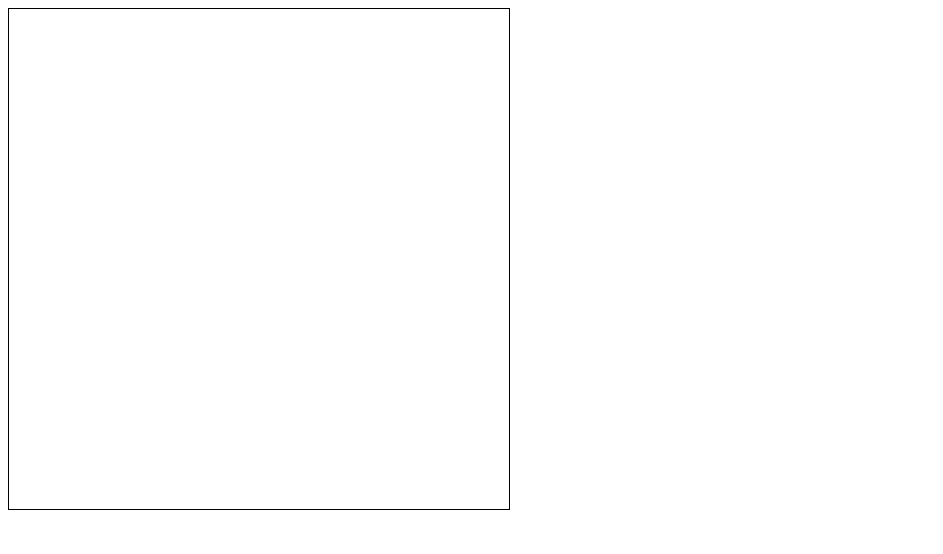
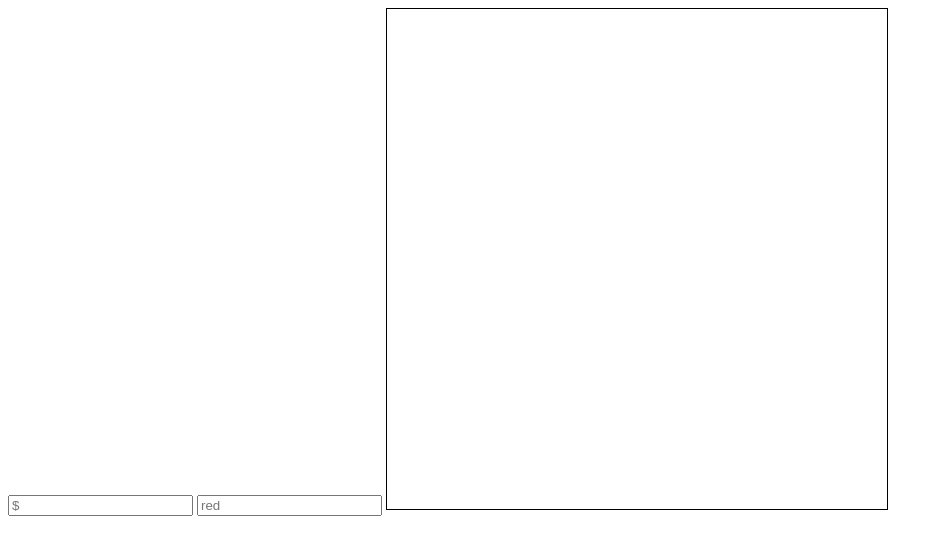
Before and after one commit to renanpvaz/asciicanvas.app, a website built with Parcel: page index.html in a window 1280 px wide. Shown: the whole page, without its empty margins (0-943 px from the left). Built offline with nearby package versions, Linux system fonts and the light colour scheme.

Commit message:
Allow changing color and char

```diff
--- a/index.html
+++ b/index.html
@@ -7,5 +7,7 @@
   </head>
   <body>
     <script src="./src/index.ts"></script>
+    <input id="char" type="text" placeholder="$" />
+    <input id="color" type="text" placeholder="red" />
   </body>
 </html>
--- a/src/index.ts
+++ b/src/index.ts
@@ -5,9 +5,11 @@ type State = {
   cellWidth: number
   cellHeight: number
   char: string
+  color: string
 }
 
-const $canvas = document.createElement('canvas')
+const $canvas: HTMLCanvasElement = document.createElement('canvas')
+
 const ctx = $canvas.getContext('2d')!
 const state: State = {
   drawing: false,
@@ -15,6 +17,7 @@ const state: State = {
   cellHeight: 0,
   cellWidth: 0,
   char: '$',
+  color: 'black',
 }
 
 const measureText = (() => {
@@ -44,9 +47,9 @@ const handleDrawing = (e: MouseEvent) => {
 
   if (state.canvas.has(key)) return
 
-  ctx.fillStyle = 'red'
+  ctx.fillStyle = state.color
   ctx.fillText(state.char, realX * state.cellWidth, realY * state.cellHeight)
-  state.canvas.set(key, { value: state.char, color: 'red' })
+  state.canvas.set(key, { value: state.char, color: state.color })
 }
 
 const init = () => {
@@ -63,6 +66,19 @@ const init = () => {
   state.cellHeight = metrics.actualBoundingBoxAscent
 
   document.body.append($canvas)
+
+  document
+    .querySelector<HTMLInputElement>('#char')
+    ?.addEventListener(
+      'input',
+      e => (state.char = (<HTMLInputElement>e.target).value),
+    )
+  document
+    .querySelector<HTMLInputElement>('#color')
+    ?.addEventListener(
+      'input',
+      e => (state.color = (<HTMLInputElement>e.target).value),
+    )
 }
 
 document.addEventListener('DOMContentLoaded', init)
```
